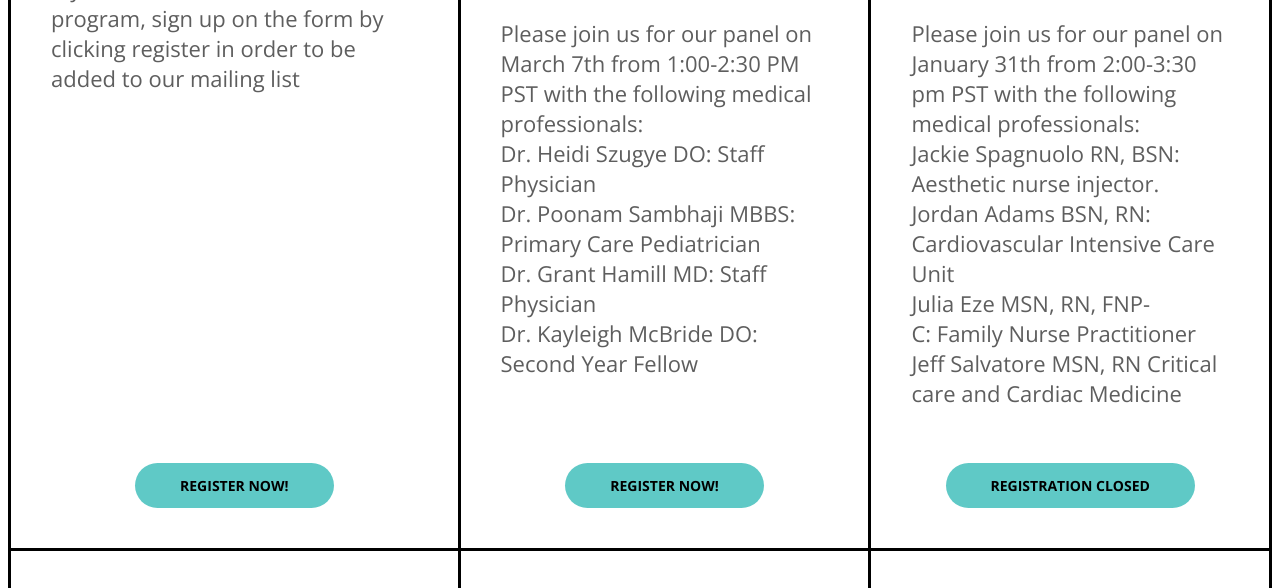
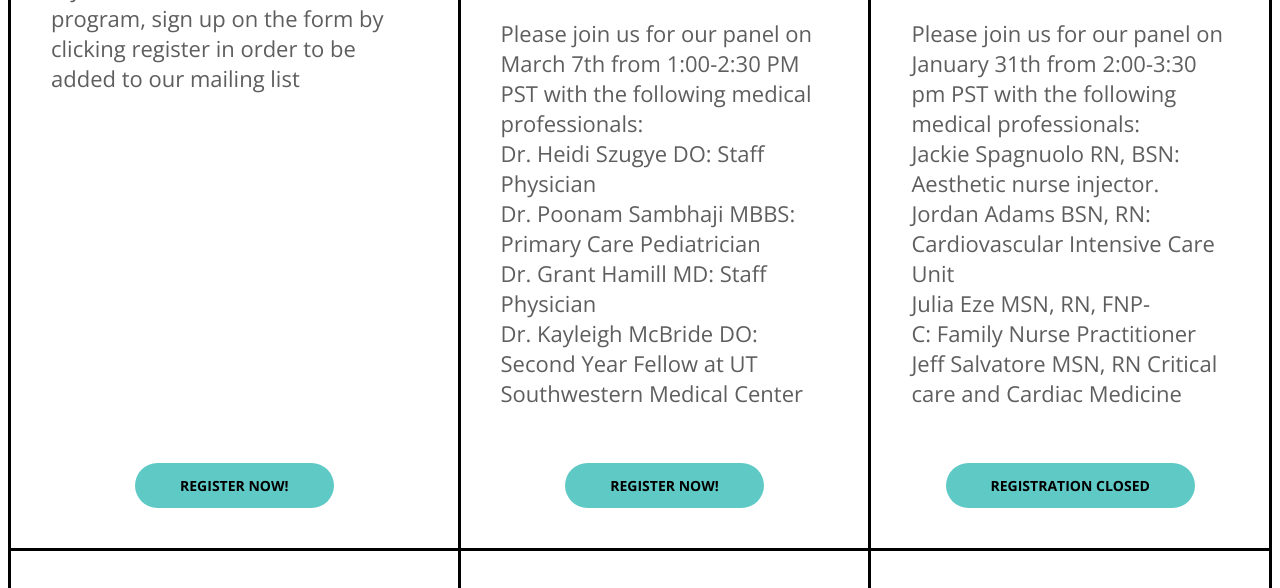
Before and after one commit to studentsinmedicine/websitecode, a plain HTML site: page registration/index.html in a window 1280 px wide. Shown: the part 143-731 px from the top of the page. Drawn offline with nearby package versions, Linux system fonts and the light colour scheme.

Commit message:
fixed bug

```diff
--- a/registration/index.html
+++ b/registration/index.html
@@ -140,7 +140,7 @@
                         <span class = "bold">Dr. Heidi Szugye DO:</span> Staff Physician<br>
                         <span class = "bold">Dr. Poonam Sambhaji MBBS:</span> Primary Care Pediatrician<br>
                         <span class = "bold">Dr. Grant Hamill MD:</span> Staff Physician<br>
-                        <span class = "bold">Dr. Kayleigh McBride DO:</span>  Second Year Fellow<br>
+                        <span class = "bold">Dr. Kayleigh McBride DO:</span>  Second Year Fellow at UT Southwestern Medical Center<br>
                     </div>
                     <a href = "https://forms.gle/ajZKQLLKrLCpu16H7" target="_blank" class = "button mobile">REGISTER NOW!</a>
                 </div>
```
